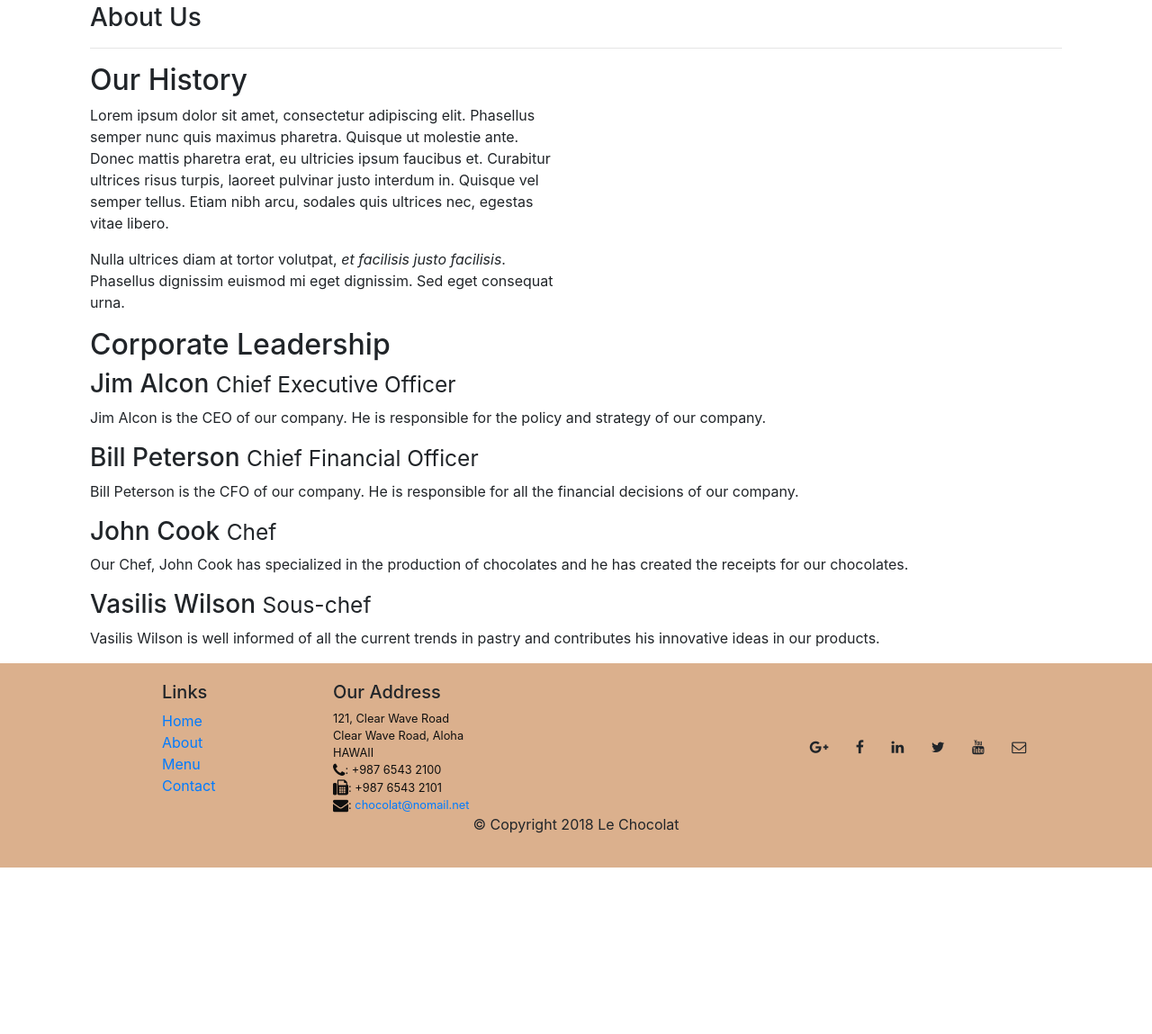
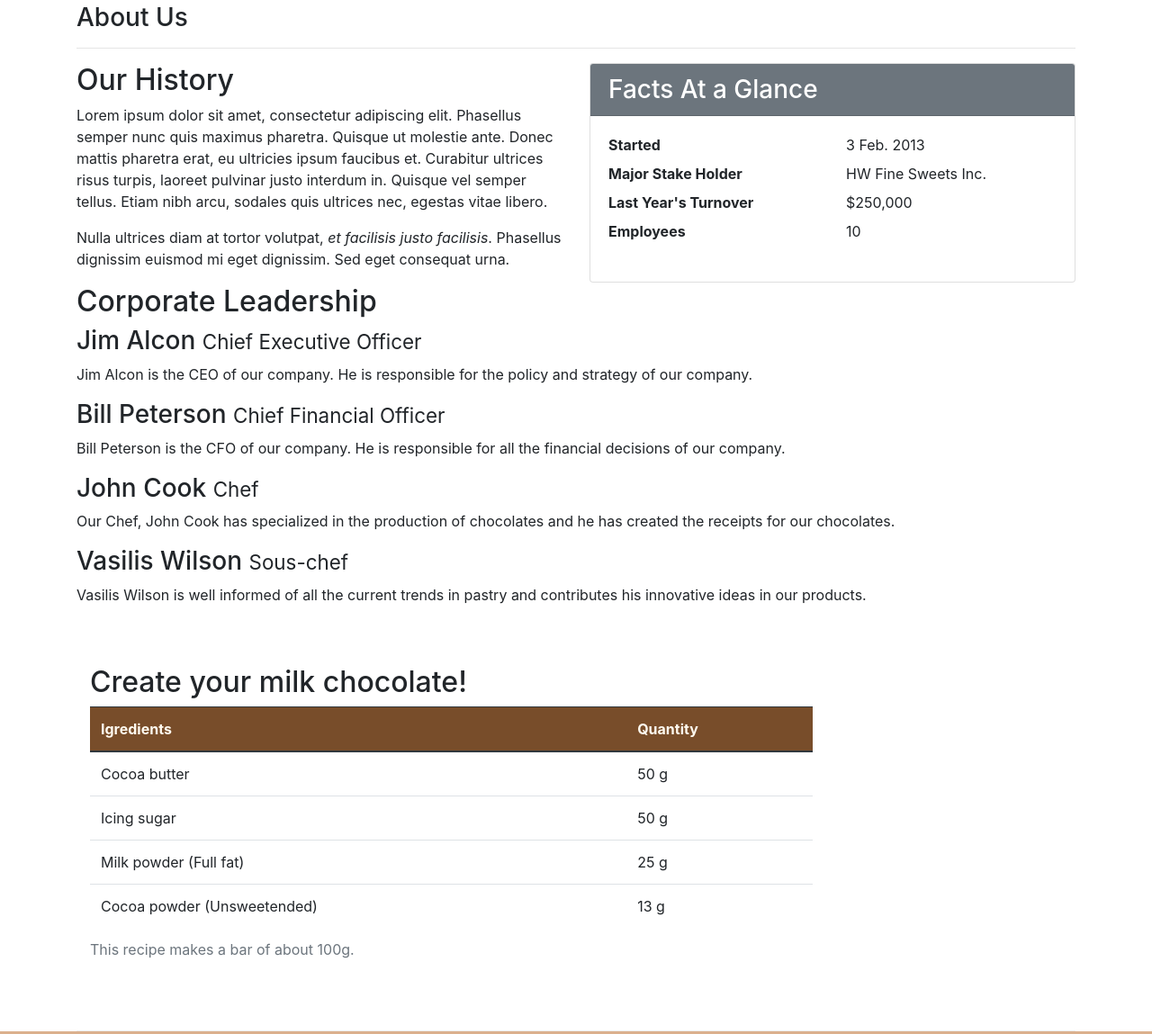
Before and after one commit to sulailman/lechocolat, a website: page aboutus.html in a window 1280 px wide. Shown: the part 371-1520 px from the top of the page at 90% size. Before the commit the page ends 1335 px from the top, so only its background shows below. Drawn offline with nearby package versions, Linux system fonts and the light colour scheme.

Commit message:
Tables and Cards

```diff
--- a/aboutus.html
+++ b/aboutus.html
@@ -2,39 +2,45 @@
 <html lang="en">
 
 <head>
-    <!-- Bootstrap CSS -->
-    <link rel="stylesheet" href="node_modules/bootstrap/dist/css/bootstrap.min.css">
+    <!-- <link rel="stylesheet" href="node_modules/bootstrap/dist/css/bootstrap.min.css"> -->
+    <link rel="stylesheet" href="https://stackpath.bootstrapcdn.com/bootstrap/4.1.3/css/bootstrap.min.css" integrity="sha384-MCw98/SFnGE8fJT3GXwEOngsV7Zt27NXFoaoApmYm81iuXoPkFOJwJ8ERdknLPMO"
+        crossorigin="anonymous">
+
     <link href="css/styles.css" rel="stylesheet">
+    <link rel="stylesheet" href="node_modules/font-awesome/css/font-awesome.min.css">
     <title>Le Chocolat</title>
-    <link rel="stylesheet" href="node_modules/font-awesome/css/font-awesome.min.css">
 
 </head>
 
 <body>
+
+    <!-- NAVIGATION -->
     <nav class="navbar navbar-expand-md navbar-light bg-light fixed-top">
         <div class="container">
-            <a class="navbar-brand" href="./index.html">Le Chocolat</a>
+            <a class="navbar-brand" href="#">Le Chocolat</a>
             <button class="navbar-toggler" type="button" data-toggle="collapse" data-target="#Navbar">
                 <span class="navbar-toggler-icon"></span>
             </button>
             <div class="collapse navbar-collapse" id="Navbar">
                 <ul class="navbar-nav">
-                    <li class="nav-item">
-                        <a class="nav-link" href="./index.html"> <span class="fa fa-home fa-lg"></span>Home</a>
+                    <li class="nav-item ">
+                        <a class="nav-link" href="./index.html"><span class="fa fa-home fa-lg"></span> Home</a>
                     </li>
                     <li class="nav-item active">
-                        <a class="nav-link" href="#"><span class="fa fa-info fa-lg"></span> About</a>
+                        <a class="nav-link" href="./aboutus.html"><span class="fa fa-info fa-lg"></span> About</a>
                     </li>
                     <li class="nav-item">
                         <a class="nav-link" href="#"><span class="fa fa-list fa-lg"></span> Menu</a>
                     </li>
                     <li class="nav-item">
-                        <a class="nav-link" href="#"><span class="fa fa-address-card fa-lg"></span>Contact</a>
+                        <a class="nav-link" href="#"><span class="fa fa-address-card fa-lg"></span> Contact</a>
                     </li>
                 </ul>
             </div>
         </div>
     </nav>
+
+    <!-- HEADER -->
     <header class="jumbotron">
         <div class="container">
             <div class="row row-header">
@@ -49,22 +55,23 @@
         </div>
     </header>
 
-    <div>
+    <!-- MAIN CONTENT -->
     <div class="container">
         <nav aria-label="breadcrumb">
             <ol class="breadcrumb">
                 <li class="breadcrumb-item"><a href="./index.html">Home</a></li>
-                    <li class="breadcrumb-item active" aria-current="page">About us</li>
+                <li class="breadcrumb-item active" aria-current="page"> About us</li>
             </ol>
         </nav>
-            <div class="col">
+        <div class="row">
+            <div class="col-12">
                 <h3>About Us</h3>
                 <hr>
             </div>
         </div>
 
-        <div class="container">
-            <div class="col-sm-6">
+        <div class="row">
+            <div class="col-12 col-sm-6">
                 <h2>Our History</h2>
                 <p>Lorem ipsum dolor sit amet, consectetur adipiscing elit. Phasellus semper nunc quis maximus
                     pharetra. Quisque ut molestie ante. Donec mattis pharetra erat, eu ultricies ipsum faucibus et.
@@ -73,35 +80,83 @@
                 <p>Nulla ultrices diam at tortor volutpat, <em>et facilisis justo facilisis</em>. Phasellus dignissim
                     euismod mi eget dignissim. Sed eget consequat urna. </p>
             </div>
-            <div>
+            <div class="col col-sm">
+                <div class="card">
+                    <h3 class="card-header bg-secondary text-white">Facts At a Glance</h3>
+                    <div class="card-body">
+                        <dl class="row">
+                            <dt class="col-6">Started</dt>
+                            <dd class="col-6">3 Feb. 2013</dd>
+                            <dt class="col-6">Major Stake Holder</dt>
+                            <dd class="col-6">HW Fine Sweets Inc.</dd>
+                            <dt class="col-6">Last Year's Turnover</dt>
+                            <dd class="col-6">$250,000</dd>
+                            <dt class="col-6">Employees</dt>
+                            <dd class="col-6">10</dd>
+                        </dl>
+                    </div>
+                </div>
             </div>
         </div>
 
 
-        <div class="container">
-            <div class="col">
+        <div class="row">
+            <div class="col-12">
                 <h2>Corporate Leadership</h2>
                 <h3>Jim Alcon <small>Chief Executive Officer </small></h3>
                 <p class="d-none d-sm-block">Jim Alcon is the CEO of our company. He is responsible for the policy and
-                    strategy of our company.
-                </p>
+                    strategy of our company. </p>
                 <h3>Bill Peterson <small>Chief Financial Officer </small></h3>
                 <p class="d-none d-sm-block">Bill Peterson is the CFO of our company. He is responsible for all the
-                    financial decisions of our
-                    company. </p>
+                    financial decisions of our company. </p>
                 <h3>John Cook <small>Chef</small></h3>
                 <p class="d-none d-sm-block">Our Chef, John Cook has specialized in the production of chocolates and he
-                    has created the receipts
-                    for our chocolates. </p>
+                    has created the receipts for our chocolates. </p>
                 <h3>Vasilis Wilson <small>Sous-chef </small></h3>
                 <p class="d-none d-sm-block">Vasilis Wilson is well informed of all the current trends in pastry and
-                    contributes his innovative
-                    ideas in our products. </p>
+                    contributes his innovative ideas in our products. </p>
+            </div>
+        </div>
+        <div class="row row-content">
+            <div class="col-12 col-sm-9">
+                <h2> Create your milk chocolate!</h2>
+                <div class="table-responsive">
+                    <table class="table table-hover">
+                        <caption>This recipe makes a bar of about 100g.</caption>
+                        <thead class="thead-dark">
+                            <tr>
+                                <th>Igredients</th>
+                                <th>Quantity</th>
+                            </tr>
+                        </thead>
+                        <tbody>
+                            <tr>
+                                <td>Cocoa butter</td>
+                                <td>50 g</td>
+                            </tr>
+                            <tr>
+                                <td>Icing sugar</td>
+                                <td>50 g</td>
+                            </tr>
+                            <tr>
+                                <td>Milk powder (Full fat)</td>
+                                <td>25 g</td>
+                            </tr>
+                            <tr>
+                                <td>Cocoa powder (Unsweetended)</td>
+                                <td>13 g</td>
+                            </tr>
+                        </tbody>
+                    </table>
+                </div>
+            </div>
+            <div class="col-12 col-sm-3">
             </div>
         </div>
 
     </div>
 
+    <!-- FOOTER -->
     <footer class="footer">
         <div class="container">
             <div class="row">
@@ -150,11 +205,19 @@
             </div>
         </div>
     </footer>
+    <!-- END OF FOOTER -->
+
     <!-- jQuery first, then Tether, then Bootstrap JS. -->
-    <script src="node_modules/jquery/dist/jquery.min.js"></script>
+    <!-- <script src="node_modules/jquery/dist/jquery.min.js"></script>
     <script src="node_modules/tether/dist/js/tether.min.js"></script>
     <script src="node_modules/popper.js/dist/umd/popper.min.js"></script>
-    <script src="node_modules/bootstrap/dist/js/bootstrap.min.js"></script>
+    <script src="node_modules/bootstrap/dist/js/bootstrap.min.js"></script> -->
+    <script src="https://code.jquery.com/jquery-3.3.1.slim.min.js" integrity="sha384-q8i/X+965DzO0rT7abK41JStQIAqVgRVzpbzo5smXKp4YfRvH+8abtTE1Pi6jizo"
+        crossorigin="anonymous"></script>
+    <script src="https://cdnjs.cloudflare.com/ajax/libs/popper.js/1.14.3/umd/popper.min.js" integrity="sha384-ZMP7rVo3mIykV+2+9J3UJ46jBk0WLaUAdn689aCwoqbBJiSnjAK/l8WvCWPIPm49"
+        crossorigin="anonymous"></script>
+    <script src="https://stackpath.bootstrapcdn.com/bootstrap/4.1.3/js/bootstrap.min.js" integrity="sha384-ChfqqxuZUCnJSK3+MXmPNIyE6ZbWh2IMqE241rYiqJxyMiZ6OW/JmZQ5stwEULTy"
+        crossorigin="anonymous"></script>
 
 </body>
 
--- a/css/styles.css
+++ b/css/styles.css
@@ -31,3 +31,8 @@ body{
 .bg-light {
     background-color: #dbb08d !important;
 }
+.table .thead-dark th{
+    color:floralwhite;
+    background-color:rgba(110, 63, 25, 0.925)
+}
+tr:hover {background-color:#dbb08db0!important}
--- a/css/sytles.css
+++ /dev/null
@@ -1,33 +0,0 @@
-.row-header{
-    margin:0px auto;
-    padding:0px;
-}
-.row-content {
-    margin:0px auto;
-    padding: 50px 0px 50px 0px;
-    border-bottom: 1px ridge;
-    min-height:400px;
-}
-.footer{
-    background-color: #dbb08d;
-    margin:0px auto;
-    padding: 20px 0px 20px 0px;
-}
-.jumbotron {
-    padding:70px 30px 70px 30px;
-    margin:0px auto;
-    background: #6E3F19;
-    color:floralwhite;
-}
-address{
-    font-size:80%;
-    margin:0px;
-    color:#0f0f0f;
-}
-body{
-    padding:50px 0px 0px 0px;
-    z-index:0;
-}
-.bg-light {
-    background-color: #dbb08d !important;
-}
```
Lines whose indentation alone changed are shown as unchanged.
